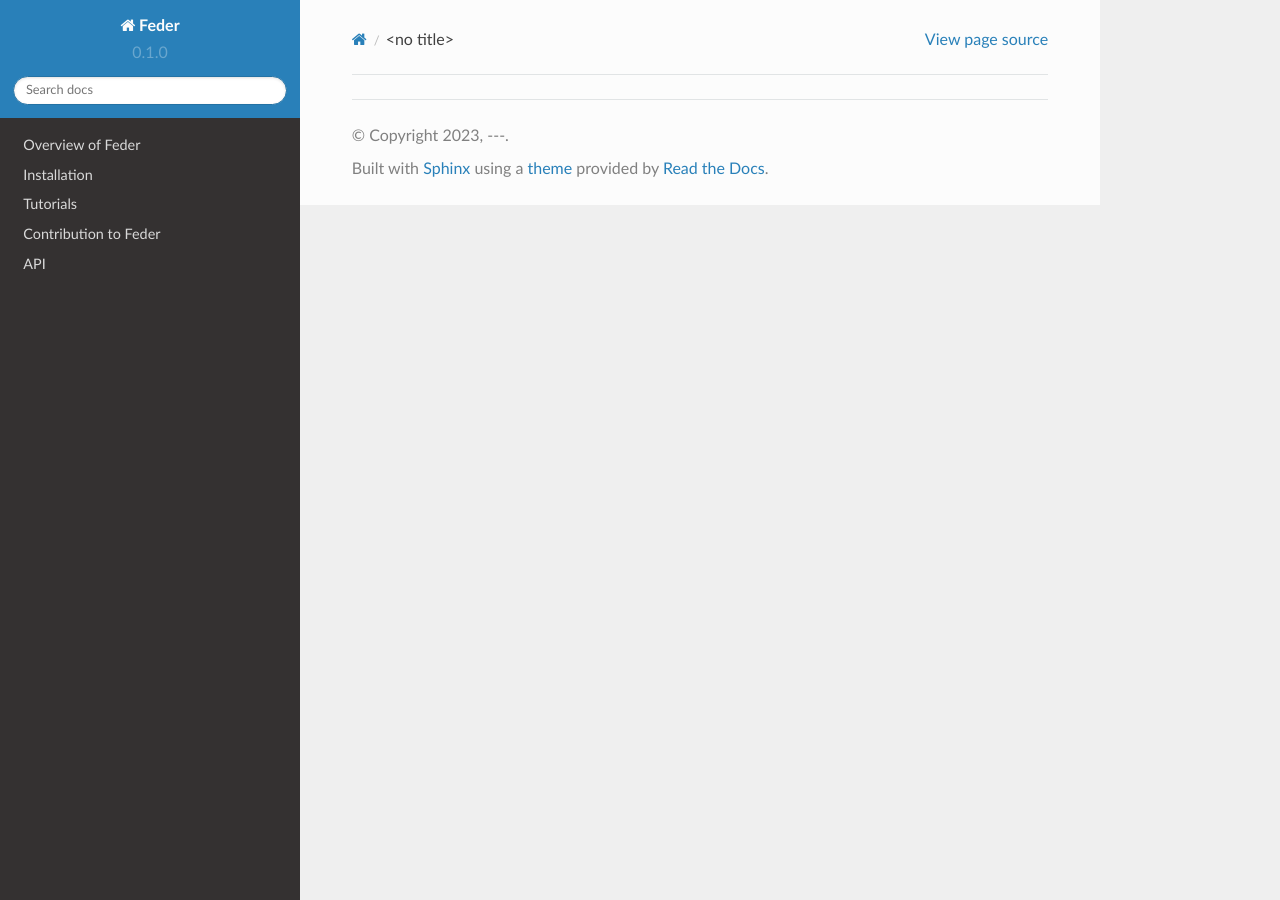
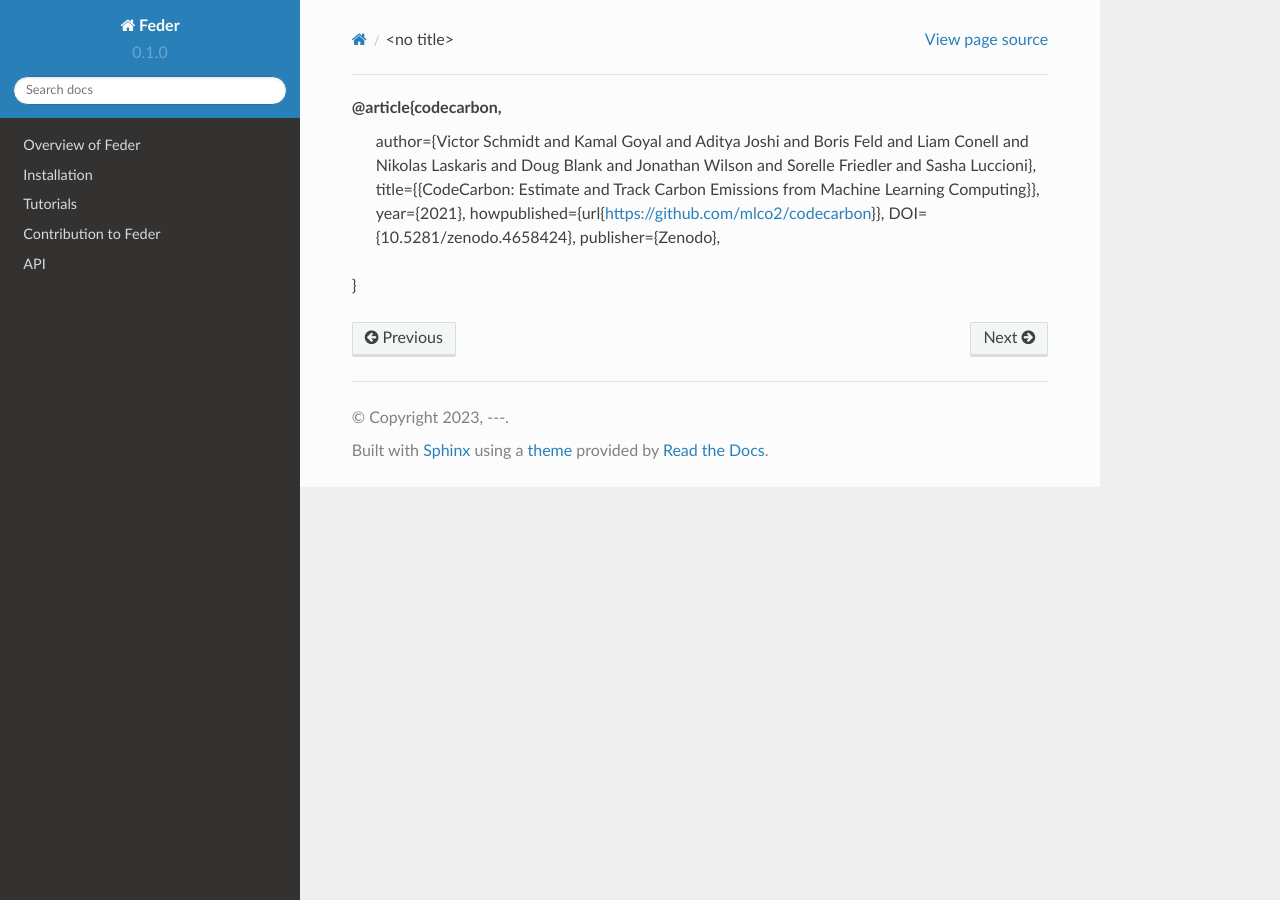
Before and after one commit to Kasliwal17/Feder, a Sphinx documentation site: the page built from docs/source/reference.rst, in a window 1280 px wide. Built offline with Sphinx 7.4.7 and the Read the Docs theme 2.0.0, drawn with Linux system fonts in a browser that asks for light colours; pages that are not in the unit, such as notebooks, are missing from menus.

Commit message:
Update docs

```diff
--- a/docs/source/contribution.rst
+++ b/docs/source/contribution.rst
@@ -26,7 +26,7 @@ We encourage you to contribute to the enhancement of **Feder** or the implementa
 
         $ git clone git@github.com:YourLogin/FedLab.git
 
-  and then navigate to the FedLab directory using the command
+    and then navigate to the FedLab directory using the command
 
     .. code-block:: shell-session
 
--- a/docs/source/index.rst
+++ b/docs/source/index.rst
@@ -20,8 +20,7 @@ Contents
    installation
    tutorials/tutorial
    contribution
-   ..
-      reference
+   reference
    api
 
 Citation
--- a/docs/source/reference.rst
+++ b/docs/source/reference.rst
@@ -1 +1,10 @@
 .. _reference:
+
+@article{codecarbon,
+  author={Victor Schmidt and Kamal Goyal and Aditya Joshi and Boris Feld and Liam Conell and Nikolas Laskaris and Doug Blank and Jonathan Wilson and Sorelle Friedler and Sasha Luccioni},
+  title={{CodeCarbon: Estimate and Track Carbon Emissions from Machine Learning Computing}},
+  year={2021},
+  howpublished={\url{https://github.com/mlco2/codecarbon}},
+  DOI={10.5281/zenodo.4658424},
+  publisher={Zenodo},
+}
```
